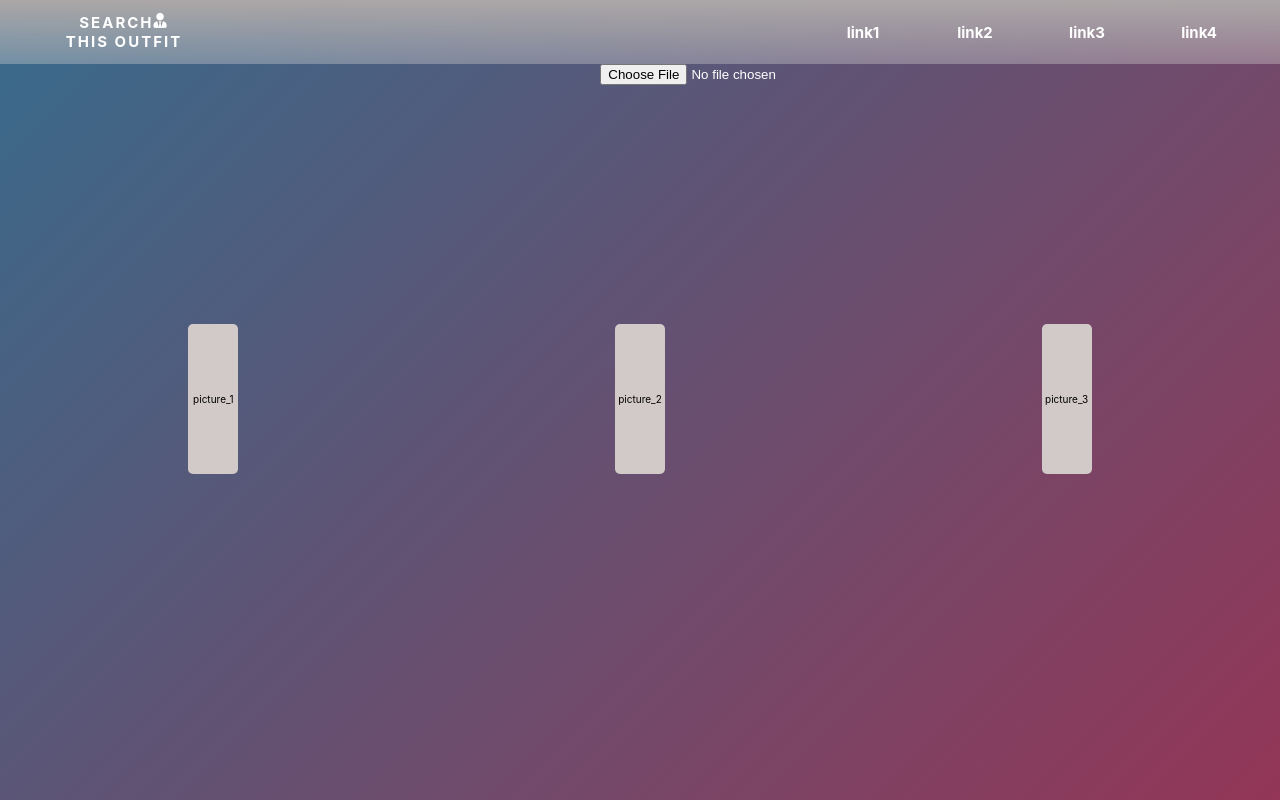
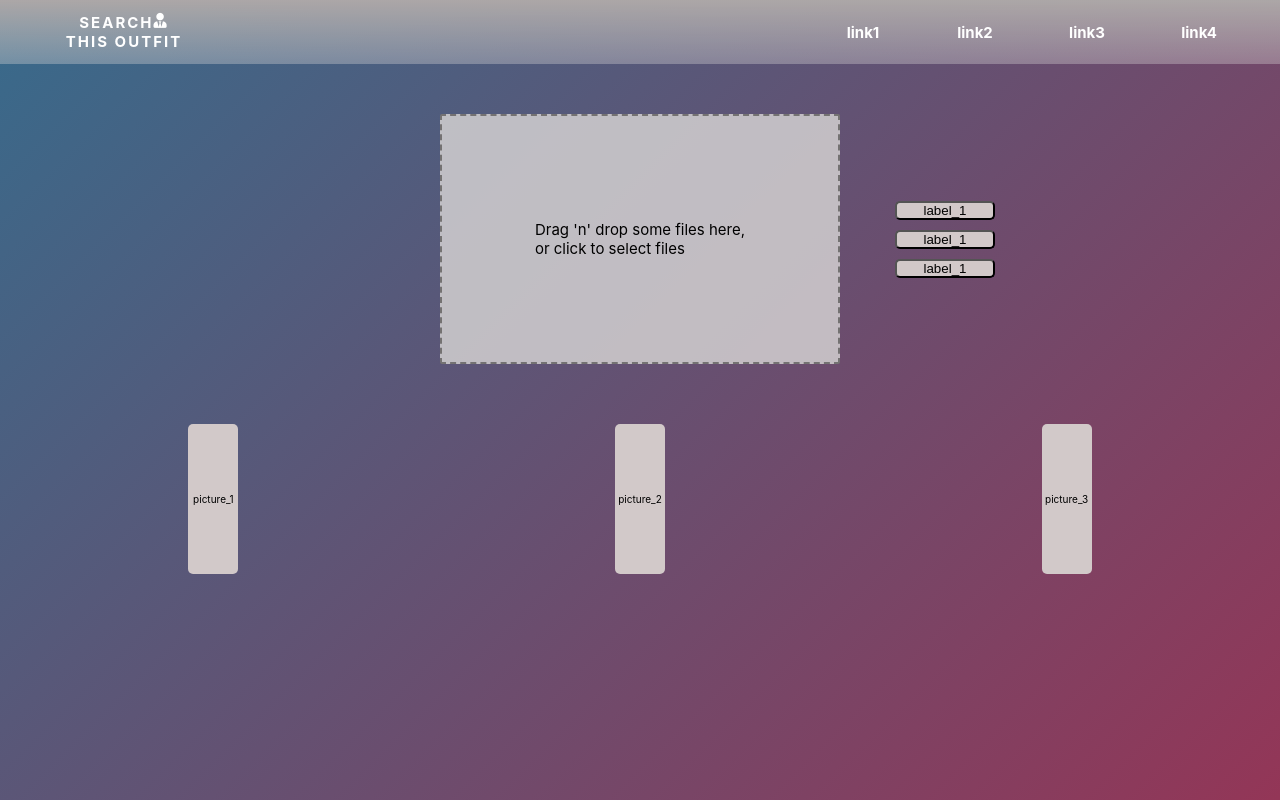
Before and after one commit to peterbarkoczi/search-this-outfit-frontEnd, a React (Create React App) app: page / in a window 1280 px wide. Built offline with nearby package versions, Linux system fonts and the light colour scheme.

Commit message:
drag and drop is working

```diff
--- a/src/components/main_page/InputFile.js
+++ b/src/components/main_page/InputFile.js
@@ -1,22 +1,70 @@
-import React, {useContext, useEffect} from "react";
+import React, {useContext, useEffect, useCallback} from "react";
 import {PictureContext} from "context/PictureContext";
 import axios from "axios";
 import styled from "styled-components";
+import {useDropzone} from 'react-dropzone';
 
-const InputFieldStyle = styled.div`
-   .image-upload-div {
-        display: flex;
-        justify-content: right;
-        align-items: center;
-   }
-
-   @media screen and (max-width: 1024px) {
-
-   .image-upload-div {
-      justify-content: center;
-   }
+const getColor = (props) => {
+    if (props.isDragAccept) {
+        return '#078dcd';
+    }
+    if (props.isDragReject) {
+        return '#ff1744';
+    }
+    if (props.isDragActive) {
+        return '#2196f3';
+    }
+    return '#747272';
 }
 
+const DropZone = styled.div`
+  grid-area: input;
+  display: flex;
+  justify-content: center;
+  align-items: center;
+
+  @media screen and (max-width: 1024px) {
+    justify-content: center;
+  }
+`;
+
+
+const Container = styled.div`
+position: relative;
+  margin: 5rem;
+  height: 250px;
+  width: 400px;
+  display: flex;
+  flex-direction: column;
+  align-items: center;
+  justify-content: center;
+  padding: 20px;
+  border-width: 2px;
+  border-radius: 2px;
+  border-color: ${props => getColor(props)};
+  border-style: dashed;
+  background-color: rgba(213,210,210,0.84);
+  color: #000000;
+  outline: none;
+  transition: border .24s ease-in-out;
+
+  @media screen and (max-width: 1024px) {
+     width: 300px;
+  }
+
+  @media screen and (max-width: 500px) {
+     width: 200px;
+  }
+
+  p {
+  font-size: 1.5rem;
+  }
+
+  img {
+  position: absolute;
+  width: 100%;
+  height: 100%;
+  }
 `;
 
 
@@ -26,6 +74,27 @@ function InputField() {
         setPictureURL,
         setPictureResults
     } = useContext(PictureContext)
+
+    const onDrop = useCallback(acceptedFiles => {
+        acceptedFiles.forEach((file) => {
+            let reader = new FileReader();
+
+            reader.onloadend = () => {
+                setPictureURL(reader.result);
+
+            }
+            reader.readAsDataURL(file)
+        })
+    }, [])
+
+    const {
+        getRootProps,
+        getInputProps,
+        isDragActive,
+        isDragAccept,
+        isDragReject
+    } = useDropzone({onDrop
+        ,accept: 'image/*'});
 
     const fileSelectedHandler = event => {
         event.preventDefault();
@@ -42,8 +111,8 @@ function InputField() {
 
     useEffect(() => {
         if (pictureURL !== null) {
+            console.log(pictureURL)
             const url = "http://localhost:8080/picture/upload";
-            console.log(pictureURL)
             axios.post(url, {base64: pictureURL.split(',')[1]})
                 .then(response => setPictureResults(response.data))
                 .catch(reason => {
@@ -53,12 +122,22 @@ function InputField() {
     }, [pictureURL])
 
     return (
-        <InputFieldStyle>
-            <div className="image-upload-div">
-                <input type="file" className="custom-file-input" onChange={fileSelectedHandler}/>
-            </div>
-        </InputFieldStyle>
+        <DropZone>
+            <Container {...getRootProps({isDragActive, isDragAccept, isDragReject})}>
+                <input {...getInputProps()} onChange={fileSelectedHandler} />
+                {!isDragActive && <p>Drag 'n' drop some files here,<br/> or click to select files</p>}
+                {isDragAccept && <p style={{color: "#078dcd"}}>Drop here!</p>}
+                {pictureURL !== null && <img className="current-image" src={pictureURL} alt=""/>}
+            </Container>
+        </DropZone>
     );
 }
 
 export default InputField;
+
+{/*<div className="image-upload-div">*/
+}
+{/*    <input type="file" className="custom-file-input" onChange={fileSelectedHandler}/>*/
+}
+{/*</div>*/
+}
--- a/src/components/main_page/MainPage.js
+++ b/src/components/main_page/MainPage.js
@@ -9,10 +9,10 @@ import styled from "styled-components";
 const MainPageStyle = styled.div`
   .main-page {
      display: grid;
-     grid-template-columns: 1fr 5fr 3fr;
+     grid-template-columns: 2fr 2fr 2fr;
      grid-template-rows: minmax(250px, auto) 1fr;
      grid-template-areas:
-                        "input input sidebar"
+                        "none input sidebar"
                         "pictures pictures pictures";
   }
 
@@ -27,19 +27,6 @@ const MainPageStyle = styled.div`
                         "pictures";
     }
   }
-
-  .image-upload-container {
-     grid-area: input;
-     display: flex;
-     flex-direction: column;
-  }
-
-  .current-image {
-     position: relative;
-     left: 40vw;
-     width: 300px;
-     height: 300px;
-  }
 `;
 
 
@@ -52,11 +39,7 @@ function MainPage() {
     return (
         <MainPageStyle>
             <div className="main-page">
-                <div className="image-upload-container">
-                    <InputField/>
-                    {pictureURL !== null && <img className="current-image" src={pictureURL} alt=""/>}
-                </div>
-
+                <InputField/> {/*{pictureURL !== null && <img className="current-image" src={pictureURL} alt=""/>}*/}
                 <SideBar/>
                 <PictureResults/>
             </div>
--- a/src/components/main_page/SideBar.js
+++ b/src/components/main_page/SideBar.js
@@ -39,11 +39,15 @@ function SideBar() {
         <SideBarStyle>
             <div className="sidebar">
                 <ul>
-                    {pictureResults.map( (labels) => {
-                       return <button key={id++}>{labels.names[0]}</button>
-                    })}
+            {/*        {pictureResults.map( (labels) => {*/}
+            {/*           return <button key={id++}>{labels.names[0]}</button>*/}
+            {/*        })}*/}
+                    <button>label_1</button>
+                    <button>label_1</button>
+                    <button>label_1</button>
                 </ul>
             </div>
+
         </SideBarStyle>
     )
 
```
